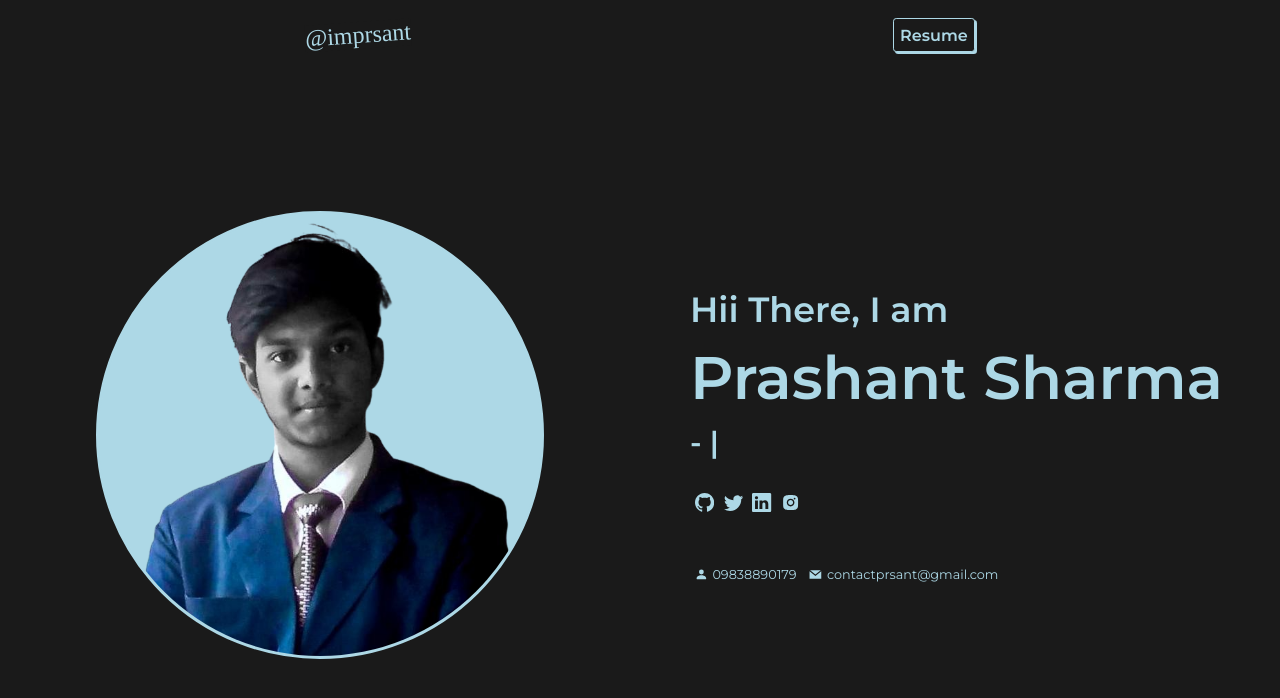
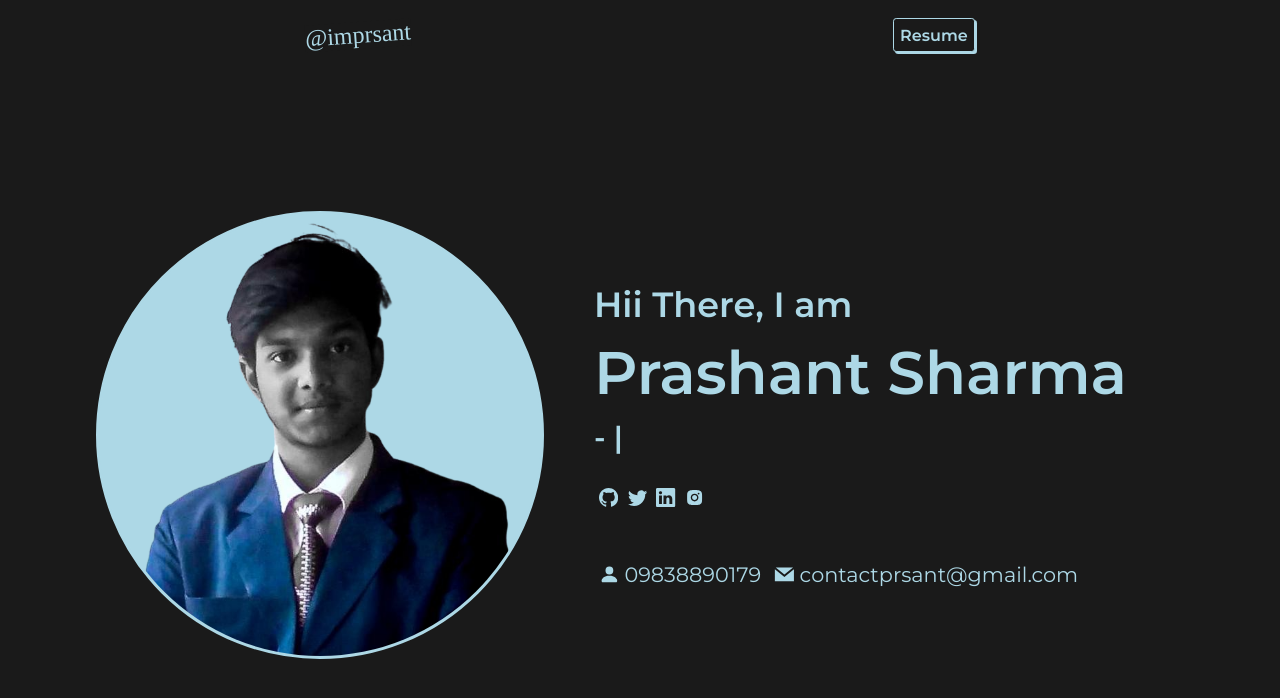
Before and after one commit to codingsapienss/protfolio-website, a React (Vite) app: page / in a window 1280 px wide. Shown: the top 698 px of the page. Built offline with nearby package versions, Linux system fonts and the light colour scheme; a web font is replaced by a local one.

Commit message:
Updated UI

```diff
--- a/package.json
+++ b/package.json
@@ -14,7 +14,7 @@
     "ityped": "^1.0.3",
     "react": "^18.2.0",
     "react-dom": "^18.2.0",
-    "react-icons": "^4.8.0",
+    "react-icons": "^4.10.1",
     "sass": "^1.62.1"
   },
   "devDependencies": {
--- a/src/components/Intro/Intro.scss
+++ b/src/components/Intro/Intro.scss
@@ -18,17 +18,19 @@
     }
 
     .imgContainer {
-      width: 50vw;
+      width: 35vw;
       display: flex;
       align-items: flex-start;
       justify-content: center;
       float: right;
 
       @include mobile {
-        width: 47vw;
+        width: 70vw;
+        position: absolute;
+        bottom: 44vh;
       }
       img {
-        max-width: 70%;
+        // max-width: 70%;
         opacity: 1;
         border-radius: 50%;
         border: 3px solid lightblue;
@@ -55,6 +57,8 @@
         margin: 10px 0;
         @include mobile {
           font-size: 20px;
+          position: absolute;
+          bottom: 33vh;
         }
       }
 
@@ -62,13 +66,33 @@
         font-size: 35px;
         @include mobile {
           font-size: 15px;
+          position: absolute;
+          bottom: 40vh;
         }
       }
+      // .techStack {
+      //   display: flex;
+      //   align-items: center;
+      //   border: 1px solid $mainColor;
+      //   span {
+      //     font-size: 2rem;
+      //     @include mobile {
+      //       font-size: 18px;
+      //     }
+      //     .logo {
+      //       margin: auto 0.6rem;
+      //       font-size: 2rem;
+      //     }
+      //   }
+      // }
+
       h3 {
         font-size: 30px;
         font-weight: 700;
         @include mobile {
           font-size: 18px;
+          position: absolute;
+          bottom: 30vh;
         }
 
         span {
@@ -103,12 +127,16 @@
           display: flex;
           align-items: center;
           justify-content: center;
+          @include mobile {
+            position: absolute;
+            bottom: 20vh;
+          }
           .icon {
             margin: 0.2rem 0.3rem;
             margin-top: 2rem;
             font-size: 1.2rem;
             &:hover {
-              opacity: 0.5;
+              opacity: 0.3;
             }
           }
         }
@@ -118,10 +146,12 @@
           flex-direction: row;
           justify-content: center;
           align-items: center;
-          font-size: 0.8rem;
+          font-size: 1.3rem;
           @include mobile {
             flex-direction: column;
-            font-size: 0.8rem;
+            font-size: 1.1rem;
+            position: absolute;
+            bottom: 12vh;
           }
 
           // font-weight: 600;
```
Also changed, not shown: src/components/Intro/Intro.jsx (+27 -1 lines), 1 other file (tests, documents, lock files or other folders).
